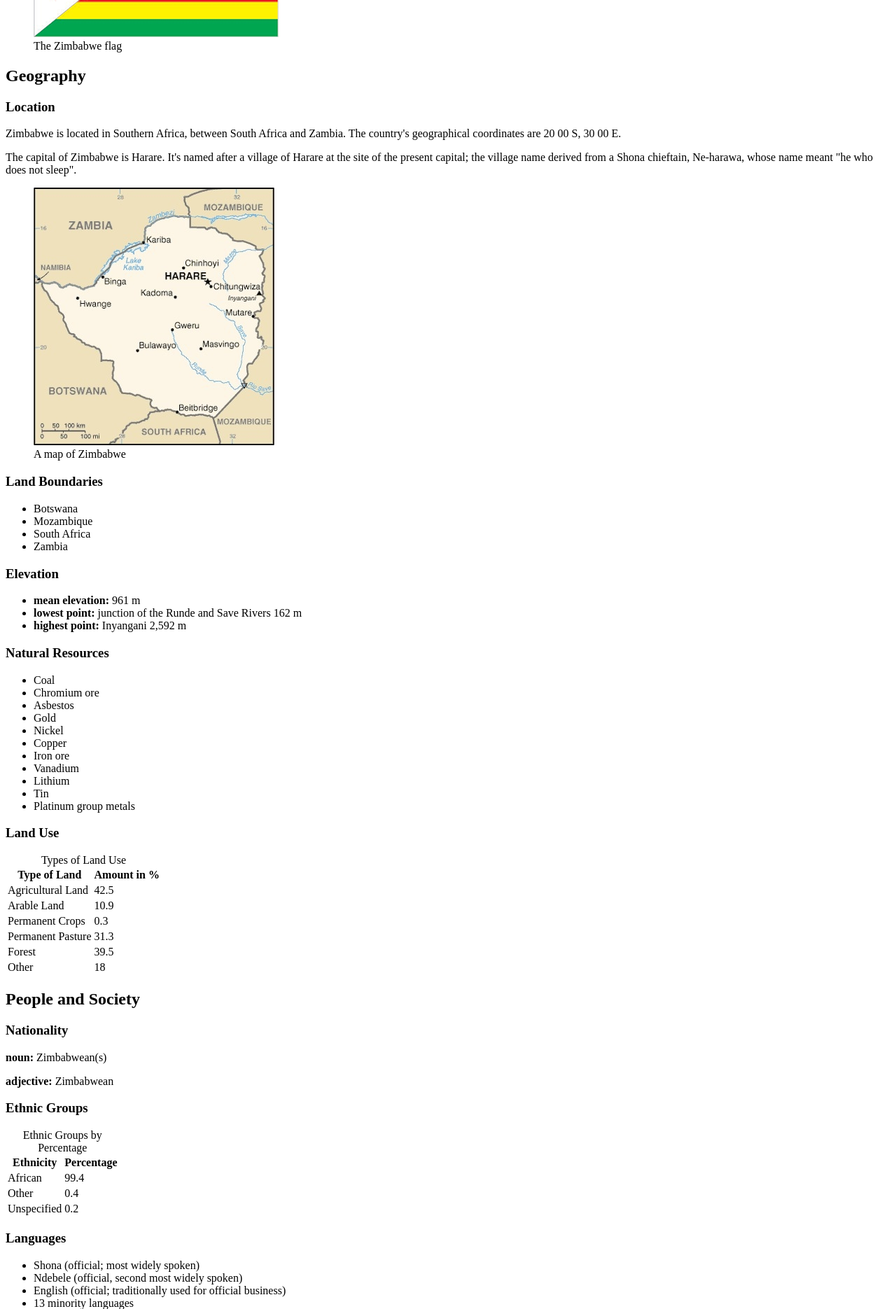
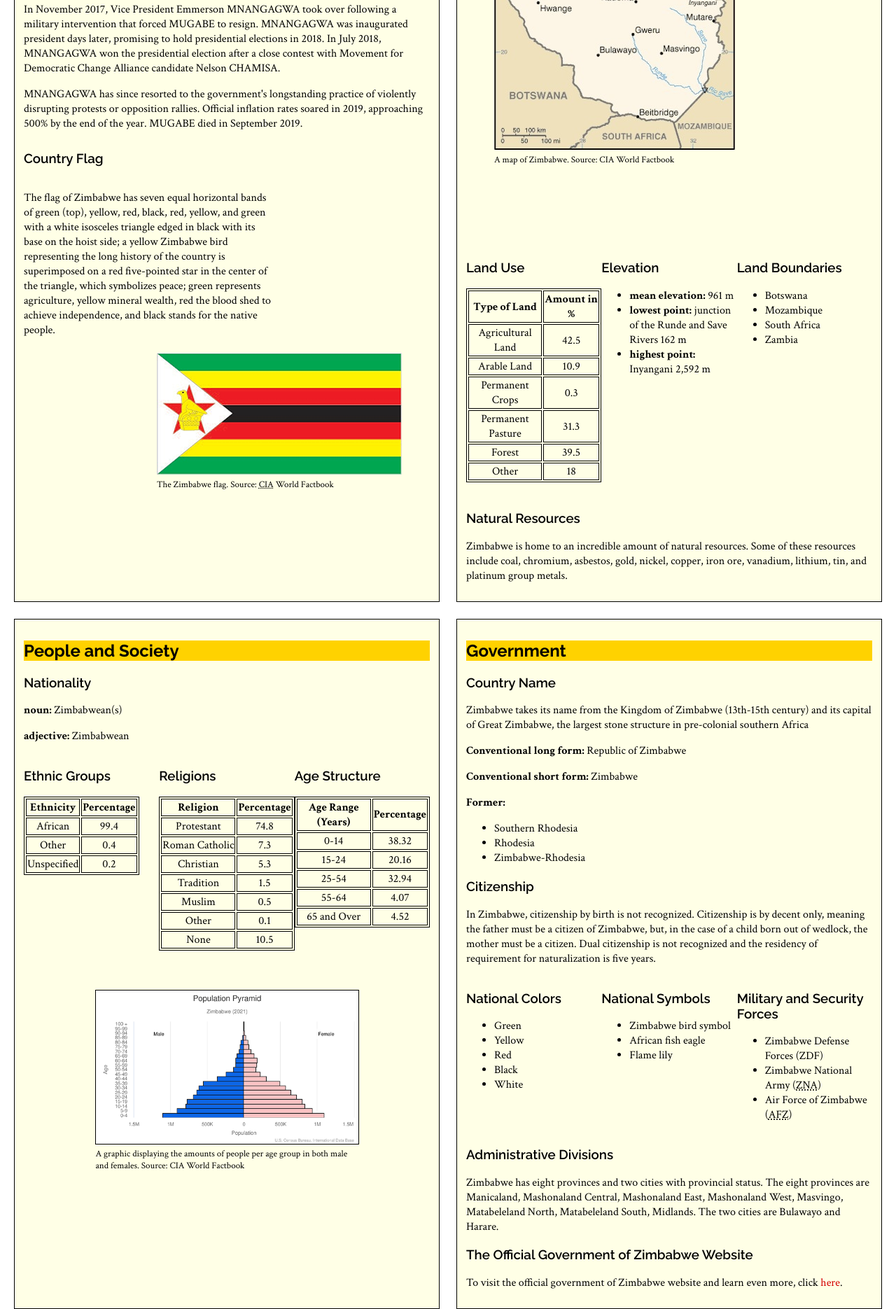
Before and after one commit to kmen101/kmen101.github.io, a plain HTML site: page zimbabwe.html in a window 1280 px wide. Shown: the part 930-2800 px from the top of the page at 70% size. Drawn offline with Linux system fonts and the light colour scheme; a web font is replaced by a local one.

Commit message:
CSS Project
Creates a CSS style sheet for my Zimbabwe website

```diff
--- /dev/null
+++ b/stylesheet/style.css
@@ -0,0 +1,179 @@
+@import url('https://fonts.googleapis.com/css2?family=Crimson+Text:wght@400;700&family=New+Tegomin&family=Raleway:wght@600;700&display=swap');
+
+header{
+  text-align: center;
+  text-decoration: underline;
+}
+
+h1{
+  font-family: "New Tegomin", "Times New Roman", sans-serif;
+  font-size: 45px;
+  margin-top: 0px;
+}
+
+h2{
+  font-family: "Raleway", "Arial", sans-serif;
+  font-weight: 700;
+  background-color: #FFD200;
+}
+
+h3{
+  font-family: "Raleway", "Arial", sans-serif;
+  font-weight: 600;
+}
+
+body {
+  font-family: "Crimson Text", "Times New Roman", serif;
+  font-weight: 400;
+}
+
+strong{
+  font-family: "Crimson Text", "Times New Roman", serif;
+  font-weight: 700;
+}
+
+nav{
+  text-align: center;
+  font-family: "Crimson Text";
+  background-color: #eee;
+  padding: 5px 0px 5px 5px;
+  border: 2px solid #ddd;
+  margin: 5px 49px 15px;
+}
+
+nav ul{
+  padding-left: 0px;
+  list-style-options: none;
+}
+
+nav li{
+  font-weight: bold;
+  font-size: 18px;
+  margin-right:20px;
+  display: inline-block;
+}
+
+footer{
+  text-align: center;
+  background-color: #eee;
+  padding: 5px 0px 5px 5px;
+  border: 2px solid #ddd;
+  margin: 5px 49px 15px;
+}
+
+a,
+a:link,
+a:visited{
+  color: #D40000;
+  text-decoration: none;
+}
+
+a:hover{
+  color: #006400;
+  text-decoration: underline;
+  border-bottom: 5px #006400;
+}
+
+a:active{
+  color: #006400;
+  text-decoration: underline;
+  border-bottom: 5px #006400;
+}
+
+section{
+  background-color: #ffffe6;
+  border: 1px solid #000;
+  padding: 10px 13px;
+  margin: 12px;
+}
+
+table,
+th,
+td{
+  border: 1px solid #000;
+  text-align: center;
+}
+
+figcaption{
+  font-size: small;
+}
+
+main{
+  display: grid;
+  grid-template-columns: 1fr 1fr;
+}
+
+#wrapper{
+  max-width: 1700px;
+  margin: 0 auto;
+}
+
+#bottom_intro_text{
+  padding-bottom: 10px;
+}
+
+#flag_text{
+  float:left;
+  height: 200px;
+  width: 360px;
+}
+#flag_img{
+  float:right;
+}
+
+#location_text_1{
+  float:left;
+  margin-top: 0px;
+  padding-right: 10px;
+  width: 400px;
+}
+
+#location_text{
+  float:left;
+  padding-right: 14px;
+  width: 400px;
+}
+
+#map{
+  padding-top: 5px;
+  padding-bottom: 100px;
+}
+
+#geography{
+  display: grid;
+  max-width:900px;
+  float:left;
+  grid-template-columns: 1fr 1fr 1fr;
+  padding-bottom: 40px;
+}
+
+
+#religion_and_age{
+  display: grid;
+  max-width:800px;
+  grid-template-columns: 1fr 1fr 1fr;
+  padding-bottom: 40px;
+}
+
+#gov{
+  display: grid;
+  max-width:800px;
+  grid-template-columns: 1fr 1fr 1fr;
+  padding-bottom: 0px;
+}
+
+.population_pyramid{
+  display:block;
+  margin-left: auto;
+  margin-right: auto;
+  width: 75%;
+  border: 1px solid #000;
+  margin-bottom: 5px;
+}
+
+.pop_pyramid_caption{
+  display:block;
+  margin-left: auto;
+  margin-right: auto;
+  width: 75%;
+}
--- a/zimbabwe.html
+++ b/zimbabwe.html
@@ -1,8 +1,10 @@
 <!DOCTYPE html>
 <html lang="en">
+  <a name="top"></a>
   <head>
     <meta charset="utf-8" />
     <title>Zimbabwe</title>
+    <link href="stylesheet/style.css" rel="stylesheet"/>
   </head>
 
   <body>
@@ -20,10 +22,10 @@
       </ul>
     </nav>
 
-    <main>
+    <main id="wrapper">
 
       <!--Introduction section-->
-      <section>
+      <section id="introduction">
         <h2 id="intro">Introduction</h2>
 
         <article>
@@ -41,87 +43,49 @@
 
           <p>In <time datetime="2017-11">November 2017</time>, Vice President Emmerson MNANGAGWA took over following a military intervention that forced MUGABE to resign. MNANGAGWA was inaugurated president days later, promising to hold presidential elections in <time datetime="2018">2018</time>. In <time datetime="2018-07">July 2018</time>, MNANGAGWA won the presidential election after a close contest with Movement for Democratic Change Alliance candidate Nelson CHAMISA.</p>
 
-          <p>MNANGAGWA has since resorted to the government's longstanding practice of violently disrupting protests or opposition rallies. Official inflation rates soared in <time datetime="2019">2019</time>, approaching 500% by the end of the year. MUGABE died in <time datetime="2019-09">September 2019</time>.</p>
+          <p id="bottom_intro_text">MNANGAGWA has since resorted to the government's longstanding practice of violently disrupting protests or opposition rallies. Official inflation rates soared in <time datetime="2019">2019</time>, approaching 500% by the end of the year. MUGABE died in <time datetime="2019-09">September 2019</time>.</p>
         </article>
 
         <article>
         <!--Country flag -->
           <h3>Country Flag</h3>
+          <p id="flag_text">The flag of Zimbabwe has seven equal horizontal bands of green (top), yellow, red, black, red, yellow, and green with a white isosceles triangle edged in black with its base on the hoist side; a yellow Zimbabwe bird representing the long history of the country is superimposed on a red five-pointed star in the center of the triangle, which symbolizes peace; green represents agriculture, yellow mineral wealth, red the blood shed to achieve independence, and black stands for the native people.</p>
 
-          <p>The flag of Zimbabwe has seven equal horizontal bands of green (top), yellow, red, black, red, yellow, and green with a white isosceles triangle edged in black with its base on the hoist side; a yellow Zimbabwe bird representing the long history of the country is superimposed on a red five-pointed star in the center of the triangle, which symbolizes peace; green represents agriculture, yellow mineral wealth, red the blood shed to achieve independence, and black stands for the native people.</p>
-
-          <!--Can wrap in aside -->
           <aside>
-            <figure>
-              <img src="zimbabwe-flag.png" alt="Zimbabwe Flag">
-              <figcaption>The Zimbabwe flag</figcaption>
+              <figure id="flag_img">
+                <img src="img/zimbabwe-flag.png" alt="Zimbabwe Flag">
+                <figcaption>The Zimbabwe flag. Source: <abbr title="Central Intelligence Agency">CIA</abbr> World Factbook</figcaption>
               </figure>
           </aside>
         </article>
       </section>
 
       <!--Geography section-->
-      <section>
+      <section id="geo_section">
         <h2 id="geo">Geography</h2>
 
         <!--Location -->
         <article>
           <h3>Location</h3>
-          <p>Zimbabwe is located in Southern Africa, between South Africa and Zambia. The country's geographical coordinates are 20 00 S, 30 00 E.</p>
-          <p>The capital of Zimbabwe is Harare. It's named after a village of Harare at the site of the present capital; the village name derived from a Shona chieftain, Ne-harawa, whose name meant "he who does not sleep".</p>
+          <p id="location_text_1">Zimbabwe is located in Southern Africa, between South Africa and Zambia. The country's geographical coordinates are 20 00 S, 30 00 E.</p>
+          <p id="location_text">The capital of Zimbabwe is Harare. It's named after a village of Harare at the site of the present capital; the village name derived from a Shona chieftain, Ne-harawa, whose name meant "he who does not sleep".</p>
+          <p id="location_text">Zimbabwe is a landlocked country in southern Africa, lying between latitudes 15° and 23°S, and longitudes 25° and 34°E. It is bordered by South Africa to the south, Botswana to the west and southwest, Zambia to the northwest, and Mozambique to the east and northeast.</p>
+          <p id="location_text">Its northwest corner is roughly 150 meters from Namibia, nearly forming a four-nation quadripoint. Most of the country is elevated, consisting of a central plateau (high veld) stretching from the southwest northwards with altitudes between 1,000 and 1,600 m.</p>
 
-          <figure>
-            <img src="zimbabwe-map.png" alt="A map of Zimbabwe">
-            <figcaption>A map of Zimbabwe</figcaption>
+          <aside>
+            <figure id="map">
+              <img src="img/zimbabwe-map.png" alt="A map of Zimbabwe">
+              <figcaption>A map of Zimbabwe. Source: CIA World Factbook</figcaption>
             </figure>
+          </aside>
         </article>
 
-
-        <!--Land Boundaries -->
-        <article>
-          <h3>Land Boundaries</h3>
-          <ul>
-            <li>Botswana</li>
-            <li>Mozambique</li>
-            <li>South Africa</li>
-            <li>Zambia</li>
-          </ul>
-        </article>
-
-        <!--Elevation -->
-        <article>
-          <h3>Elevation</h3>
-          <ul>
-            <li><strong>mean elevation:</strong> 961 m</li>
-            <li><strong>lowest point:</strong>  junction of the Runde and Save Rivers 162 m</li>
-            <li><strong>highest point:</strong> Inyangani 2,592 m</li>
-          </ul>
-        </article>
-
-        <!--Natural Resources -->
-        <article>
-          <h3>Natural Resources</h3>
-          <ul>
-            <li>Coal</li>
-            <li>Chromium ore</li>
-            <li>Asbestos</li>
-            <li>Gold</li>
-            <li>Nickel</li>
-            <li>Copper</li>
-            <li>Iron ore</li>
-            <li>Vanadium</li>
-            <li>Lithium</li>
-            <li>Tin</li>
-            <li>Platinum group metals</li>
-          </ul>
-        </article>
-
-
+        <div id="geography">
           <!--Land use -->
           <article>
             <h3>Land Use</h3>
             <table>
-            <caption>Types of Land Use</caption>
+              <!--<caption>Types of Land Use</caption> -->
 
               <colgroup></colgroup>
               <colgroup></colgroup>
@@ -166,10 +130,54 @@
               </tbody>
             </table>
           </article>
+
+          <!--Elevation -->
+          <article id="elevation">
+            <h3>Elevation</h3>
+            <ul>
+              <li><strong>mean elevation:</strong> 961 m</li>
+              <li><strong>lowest point:</strong>  junction of the Runde and Save Rivers 162 m</li>
+              <li><strong>highest point:</strong> Inyangani 2,592 m</li>
+            </ul>
+          </article>
+
+          <!--Land Boundaries -->
+          <article>
+            <h3>Land Boundaries</h3>
+            <ul>
+              <li>Botswana</li>
+              <li>Mozambique</li>
+              <li>South Africa</li>
+              <li>Zambia</li>
+            </ul>
+          </article>
+        </div>
+
+        <!--Natural Resources -->
+
+        <article>
+          <h3>Natural Resources</h3>
+          <!--
+          <ul>
+            <li>Coal</li>
+            <li>Chromium ore</li>
+            <li>Asbestos</li>
+            <li>Gold</li>
+            <li>Nickel</li>
+            <li>Copper</li>
+            <li>Iron ore</li>
+            <li>Vanadium</li>
+            <li>Lithium</li>
+            <li>Tin</li>
+            <li>Platinum group metals</li>
+          </ul>
+          -->
+          <p>Zimbabwe is home to an incredible amount of natural resources. Some of these resources include coal, chromium, asbestos, gold, nickel, copper, iron ore, vanadium, lithium, tin, and platinum group metals.</p>
+        </article>
       </section>
 
       <!--People and society section-->
-      <section>
+      <section id="people_and_society">
         <h2 id="people">People and Society</h2>
 
         <!--Nationality-->
@@ -179,11 +187,41 @@
           <p><strong>adjective:</strong> Zimbabwean</p>
         </article>
 
+        <!--Languages-->
+        <!--
+        <article>
+          <h3>Languages</h3>
+          <ul>
+            <li>Shona (official; most widely spoken)</li>
+            <li>Ndebele (official, second most widely spoken)</li>
+            <li>English (official; traditionally used for official business)</li>
+            <li>13 minority languages
+              <ul>
+                <li>Chewa</li>
+                <li>Chibarwe</li>
+                <li>Kalanga</li>
+                <li>Koisan</li>
+                <li>Nambya</li>
+                <li>Ndau</li>
+                <li>Shangani</li>
+                <li>Sign language</li>
+                <li>Sotho</li>
+                <li>Tonga</li>
+                <li>Tswana</li>
+                <li>Venda</li>
+                <li>Xhosa</li>
+              </ul>
+            </li>
+          </ul>
+        </article>
+        -->
+
         <!--Ethinic Groups-->
+        <div id="religion_and_age">
           <article>
             <h3>Ethnic Groups</h3>
             <table>
-            <caption>Ethnic Groups by Percentage</caption>
+              <!--<caption>Ethnic Groups by Percentage</caption>-->
 
               <colgroup></colgroup>
               <colgroup></colgroup>
@@ -213,34 +251,6 @@
               </tbody>
             </table>
           </article>
-
-        <!--Languages-->
-        <article>
-          <h3>Languages</h3>
-          <ul>
-            <li>Shona (official; most widely spoken)</li>
-            <li>Ndebele (official, second most widely spoken)</li>
-            <li>English (official; traditionally used for official business)</li>
-            <li>13 minority languages
-              <ul>
-                <li>Chewa</li>
-                <li>Chibarwe</li>
-                <li>Kalanga</li>
-                <li>Koisan</li>
-                <li>Nambya</li>
-                <li>Ndau</li>
-                <li>Shangani</li>
-                <li>Sign language</li>
-                <li>Sotho</li>
-                <li>Tonga</li>
-                <li>Tswana</li>
-                <li>Venda</li>
-                <li>Xhosa</li>
-              </ul>
-            </li>
-          </ul>
-        </article>
-
 
           <!-- Religions -->
           <article>
@@ -297,6 +307,7 @@
           </article>
 
           <!-- Age Structure -->
+
           <article>
             <h3>Age Structure</h3>
             <table>
@@ -338,17 +349,19 @@
                 </tr>
               </tbody>
             </table>
+          </article>
+        </div>
 
-          <!--Insert Image Here-->
+        <aside>
           <figure>
-            <img src="zimbabwe-population-pyramid.png" alt="A graphic displaying the amounts of people per age group in both male and females.">
-            <figcaption>A graphic displaying the amounts of people per age group in both male and females</figcaption>
+            <img src="img/zimbabwe-population-pyramid.png" alt="A graphic displaying the amounts of people per age group in both male and females." class="population_pyramid">
+            <figcaption class="pop_pyramid_caption">A graphic displaying the amounts of people per age group in both male and females. Source: CIA World Factbook</figcaption>
           </figure>
-        </article>
+        </aside>
       </section>
 
       <!--Governement section -->
-      <section>
+      <section id="gov_section">
         <h2 id="government">Government</h2>
 
         <article>
@@ -369,15 +382,7 @@
           <p>In Zimbabwe, citizenship by birth is not recognized. Citizenship is by decent only, meaning the father must be a citizen of Zimbabwe, but, in the case of a child born out of wedlock, the mother must be a citizen. Dual citizenship is not recognized and the residency of requirement for naturalization is five years.</p>
         </article>
 
-        <article>
-          <h3>National Symbols</h3>
-          <ul>
-            <li>Zimbabwe bird symbol</li>
-            <li>African fish eagle</li>
-            <li>Flame lily</li>
-          </ul>
-        </article>
-
+        <div id="gov">
           <article>
             <h3>National Colors</h3>
             <ul>
@@ -390,22 +395,41 @@
           </article>
 
           <article>
+            <h3>National Symbols</h3>
+            <ul>
+              <li>Zimbabwe bird symbol</li>
+              <li>African fish eagle</li>
+              <li>Flame lily</li>
+            </ul>
+          </article>
+
+          <article>
             <h3>Military and Security Forces</h3>
-          <p>The <abbr title="Zimbabwe Defense Forces">ZDF</abbr> was formed after independence from the former Rhodesian Army and the two guerrilla forces that opposed it during the Rhodesian Civil War (aka "Bush War") of the 1970s. Internal security is a key current responsibility, and the military continues to play an active role in the country’s politics since the coup of <time datetime="2017">2017</time>.</p>
+            <!--<p>The <abbr title="Zimbabwe Defense Forces">ZDF</abbr> was formed after independence from the former Rhodesian Army and the two guerrilla forces that opposed it during the Rhodesian Civil War (aka "Bush War") of the 1970s. Internal security is a key current responsibility, and the military continues to play an active role in the country’s politics since the coup of <time datetime="2017">2017</time>.</p>-->
 
-          <p>The current Zimbabwe military and security forces are:</p>
+            <!--<p>The current Zimbabwe military and security forces are:</p>-->
             <ul>
               <li>Zimbabwe Defense Forces (ZDF)</li>
               <li>Zimbabwe National Army (<abbr title="Zimbabwe National Army">ZNA</abbr>)</li>
               <li>Air Force of Zimbabwe (<abbr title="Air Force of Zimbabwe">AFZ</abbr>)</li>
             </ul>
           </article>
+        </div>
+
+        <article>
+          <h3>Administrative Divisions</h3>
+          <p>Zimbabwe has eight provinces and two cities with provincial status. The eight provinces are Manicaland, Mashonaland Central, Mashonaland East, Mashonaland West, Masvingo, Matabeleland North, Matabeleland South, Midlands. The two cities are Bulawayo and Harare. </p>
+        </article>
+
+        <article>
+          <h3>The Official Government of Zimbabwe Website</h3>
+          <p>To visit the official government of Zimbabwe website and learn even more, click <a href="http://www.zim.gov.zw/index.php/en/">here</a>.</p>
+        </article>
       </section>
     </main>
 
     <footer>
-      <p>Source: <a href="https://www.cia.gov/the-world-factbook/countries/zimbabwe/"><abbr title="Central Intelligence Agency">CIA</abbr> World Factbook</a></p>
-      <p>The Official Government of Zimbabwe Web Portal: <a href="http://www.zim.gov.zw/index.php/en/">http://www.zim.gov.zw/index.php/en/</a></p>
+      <p>Website Created by Kyle Mendelson | <a href="#top">Back To Top</a> | Source: <a href="https://www.cia.gov/the-world-factbook/countries/zimbabwe/">CIA World Factbook</a></p>
     </footer>
   </body>
 </html>
```
Also changed, not shown: img/zimbabwe-flag.png (renamed from zimbabwe-flag.png), img/zimbabwe-map.png (renamed from zimbabwe-map.png), img/zimbabwe-population-pyramid.png (renamed from zimbabwe-population-pyramid.png), 1 other file. Lines whose indentation alone changed are shown as unchanged.
